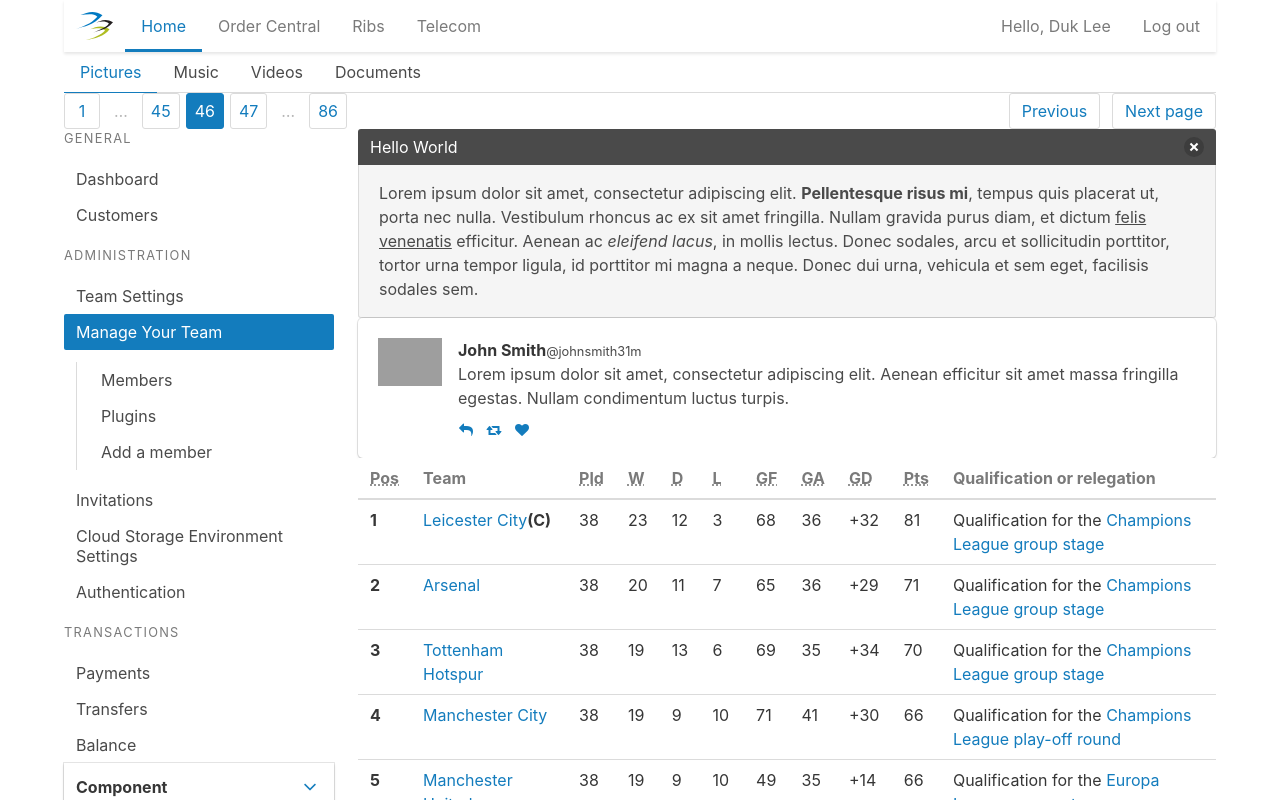
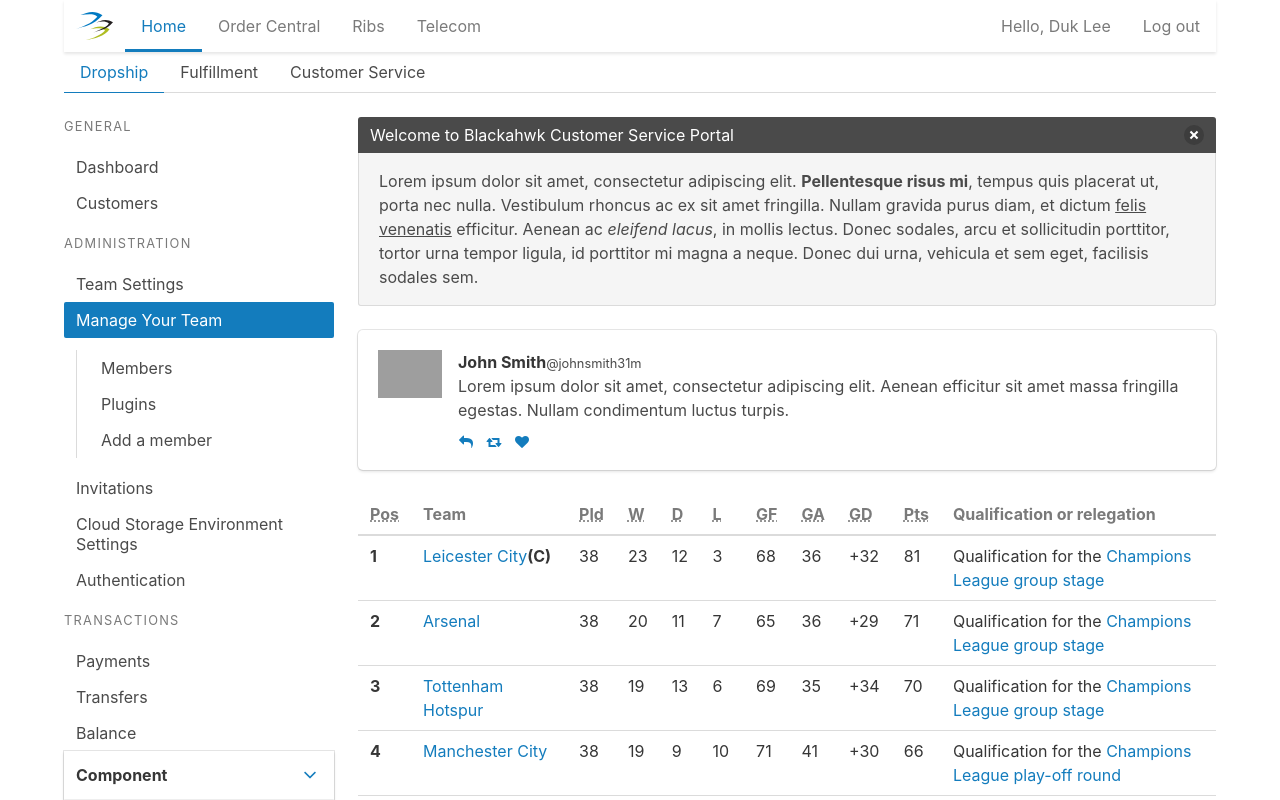
Before and after one commit to duk/bhn-ui-angular-poc, an Angular app: page / in a window 1280 px wide. Shown: the top 800 px of the page. Built offline with nearby package versions, Linux system fonts and the light colour scheme; grey boxes are pictures that could not be loaded.

Commit message:
margin-bottom issue

```diff
--- a/src/app/app.component.html
+++ b/src/app/app.component.html
@@ -1,7 +1,6 @@
 <div class="container">
   <app-bhn-nav></app-bhn-nav>
   <app-bhn-tabs></app-bhn-tabs>
-  <app-bhn-pagination></app-bhn-pagination>
 
   <div class="columns">
     <div class="column is-one-quarter">
@@ -13,6 +12,7 @@
       <app-bhn-message></app-bhn-message>
       <app-bhn-box></app-bhn-box>
       <app-bhn-table></app-bhn-table>
+      <app-bhn-pagination></app-bhn-pagination>
       <app-bhn-tag></app-bhn-tag>
       <app-bhn-media></app-bhn-media>
       <app-bhn-progress></app-bhn-progress>
--- a/src/app/bhn-box/bhn-box.component.css
+++ b/src/app/bhn-box/bhn-box.component.css
@@ -4,8 +4,13 @@
   box-shadow: 0 2px 3px rgba(10, 10, 10, 0.1), 0 0 0 1px rgba(10, 10, 10, 0.1);
   display: block;
   padding: 1.25rem;
+  margin-bottom: 1.5rem;
 }
 
-.box:not(:last-child) {
+/*.box:not(:last-child) {
   margin-bottom: 1.5rem;
 }
+
+.box {
+  margin-bottom: 1.5rem;
+}*/
--- a/src/app/bhn-card/bhn-card.component.css
+++ b/src/app/bhn-card/bhn-card.component.css
@@ -86,6 +86,7 @@
   color: #4a4a4a;
   max-width: 100%;
   position: relative;
+  margin-bottom: 0.75rem;
 }
 
 .card .media:not(:last-child) {
--- a/src/app/bhn-message/bhn-message.component.css
+++ b/src/app/bhn-message/bhn-message.component.css
@@ -2,11 +2,12 @@
   background-color: whitesmoke;
   border-radius: 3px;
   font-size: 1rem;
+  margin-bottom: 1.5rem;
 }
 
-.message:not(:last-child) {
+/*.message:not(:last-child) {
   margin-bottom: 1.5rem;
-}
+}*/
 
 .message.is-white {
   background-color: white;
--- a/src/app/bhn-message/bhn-message.component.html
+++ b/src/app/bhn-message/bhn-message.component.html
@@ -1,6 +1,6 @@
 <article class="message">
   <div class="message-header">
-    <p>Hello World</p>
+    <p>Welcome to Blackahwk Customer Service Portal</p>
     <button class="delete"></button>
   </div>
   <div class="message-body">
--- a/src/app/bhn-panel/bhn-panel.component.css
+++ b/src/app/bhn-panel/bhn-panel.component.css
@@ -1,5 +1,6 @@
 .panel {
   font-size: 1rem;
+  margin-bottom: 1.5rem;
 }
 
 .panel:not(:last-child) {
--- a/src/app/bhn-progress/bhn-progress.component.css
+++ b/src/app/bhn-progress/bhn-progress.component.css
@@ -8,6 +8,7 @@
   overflow: hidden;
   padding: 0;
   width: 100%;
+  margin-bottom: 1.5rem;
 }
 
 .progress:not(:last-child) {
--- a/src/app/bhn-tabs/bhn-tabs.component.css
+++ b/src/app/bhn-tabs/bhn-tabs.component.css
@@ -5,23 +5,24 @@
   -ms-user-select: none;
   user-select: none;
   -webkit-box-align: stretch;
-      -ms-flex-align: stretch;
-          align-items: stretch;
+  -ms-flex-align: stretch;
+  align-items: stretch;
   display: -webkit-box;
   display: -ms-flexbox;
   display: flex;
   font-size: 1rem;
   -webkit-box-pack: justify;
-      -ms-flex-pack: justify;
-          justify-content: space-between;
+  -ms-flex-pack: justify;
+  justify-content: space-between;
   overflow: hidden;
   overflow-x: auto;
   white-space: nowrap;
+  margin-bottom: 1.5rem;
 }
 
-.tabs:not(:last-child) {
+/*.tabs:not(:last-child) {
   margin-bottom: 1.5rem;
-}
+}*/
 
 .tabs a {
   -webkit-box-align: center;
--- a/src/app/bhn-tabs/bhn-tabs.component.html
+++ b/src/app/bhn-tabs/bhn-tabs.component.html
@@ -1,8 +1,7 @@
 <div class="tabs">
   <ul>
-    <li class="is-active"><a>Pictures</a></li>
-    <li><a>Music</a></li>
-    <li><a>Videos</a></li>
-    <li><a>Documents</a></li>
+    <li class="is-active"><a>Dropship</a></li>
+    <li><a>Fulfillment</a></li>
+    <li><a>Customer Service</a></li>
   </ul>
 </div>
```
